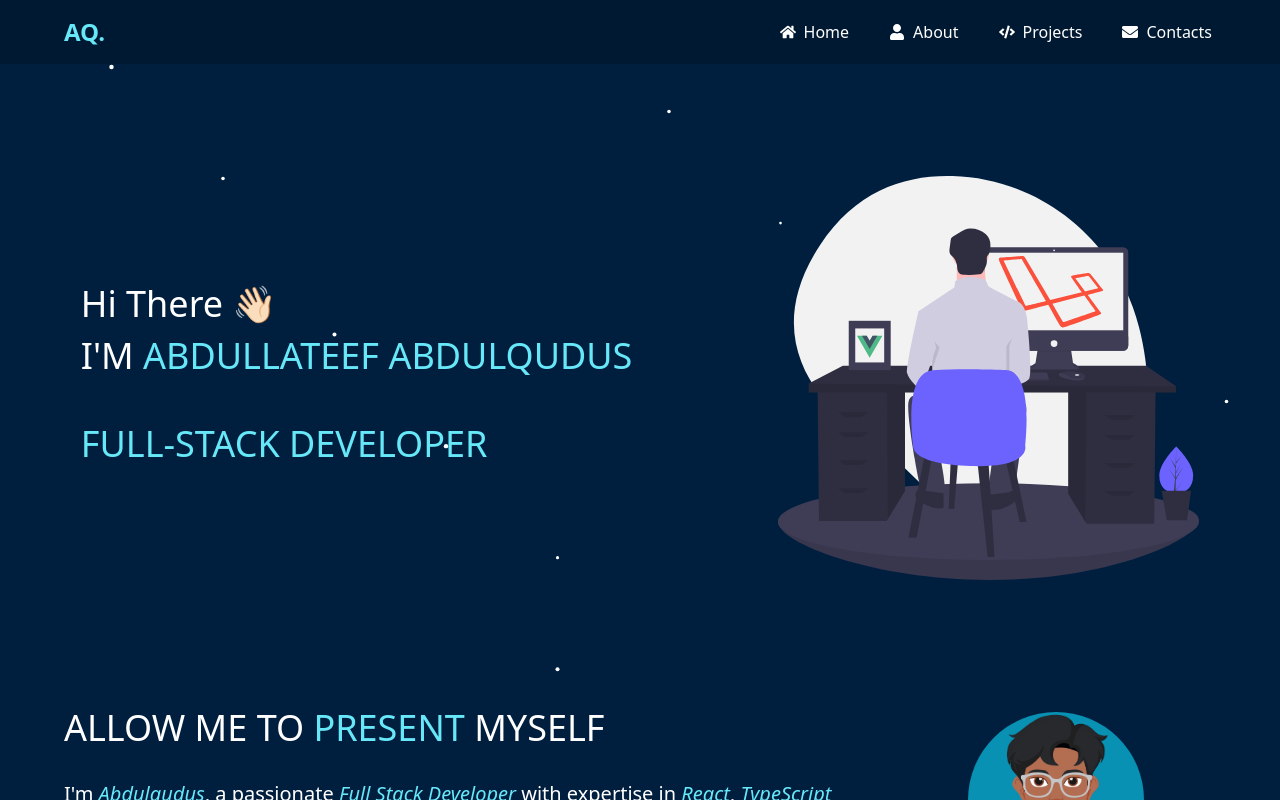
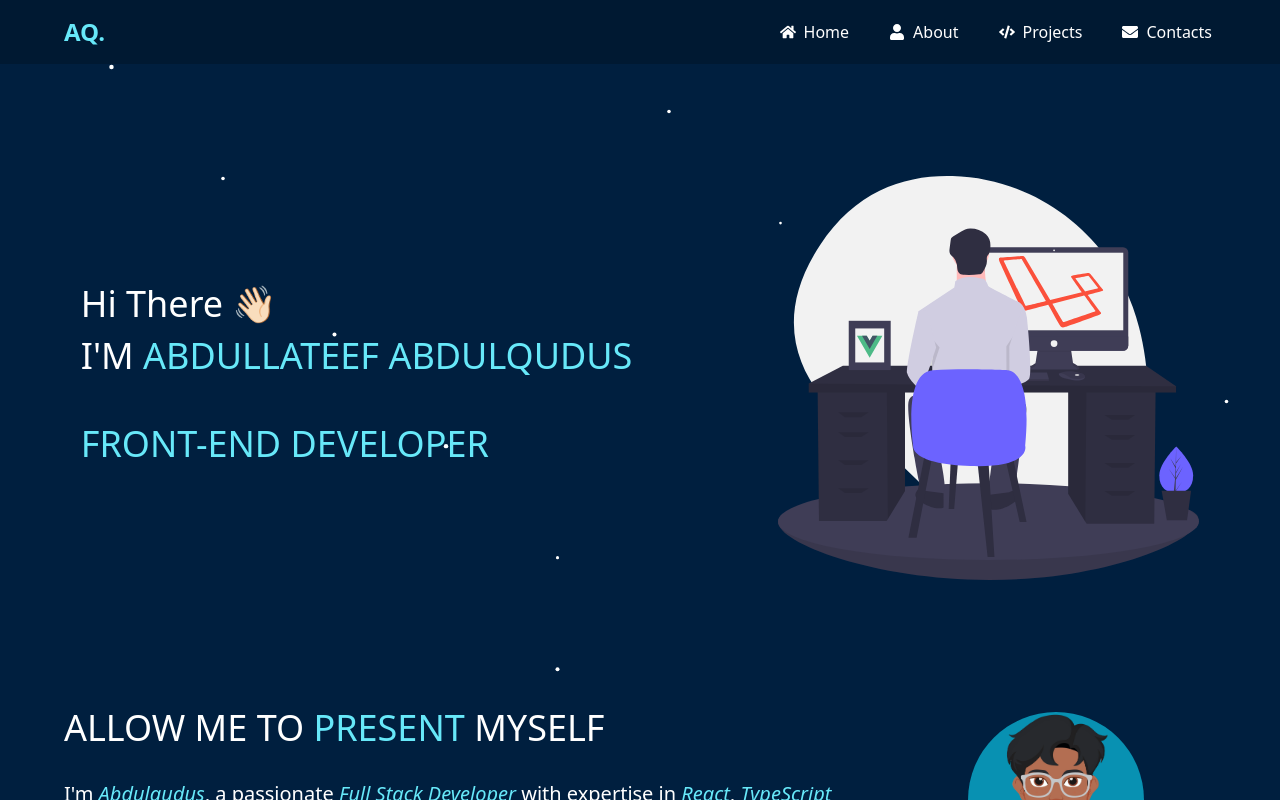
Before and after one commit to StackAQ/aq-portfolio, a React (Vite) app in the folder my-app/: page / in a window 1280 px wide. Shown: the top 800 px of the page. Built offline with nearby package versions, Linux system fonts and the light colour scheme.

Commit message:
Update Home.tsx

```diff
--- a/my-app/src/pages/Home.tsx
+++ b/my-app/src/pages/Home.tsx
@@ -68,7 +68,7 @@ const Home: React.FC = () => {
               </h1>
             </div>
             <h1 className="anime text-cyan-300 text-2xl lg:text-4xl">
-              FULL-STACK DEVELOPER
+              FRONT-END DEVELOPER
             </h1>
           </div>
           <div className="w-full lg:w-1/3">
```
